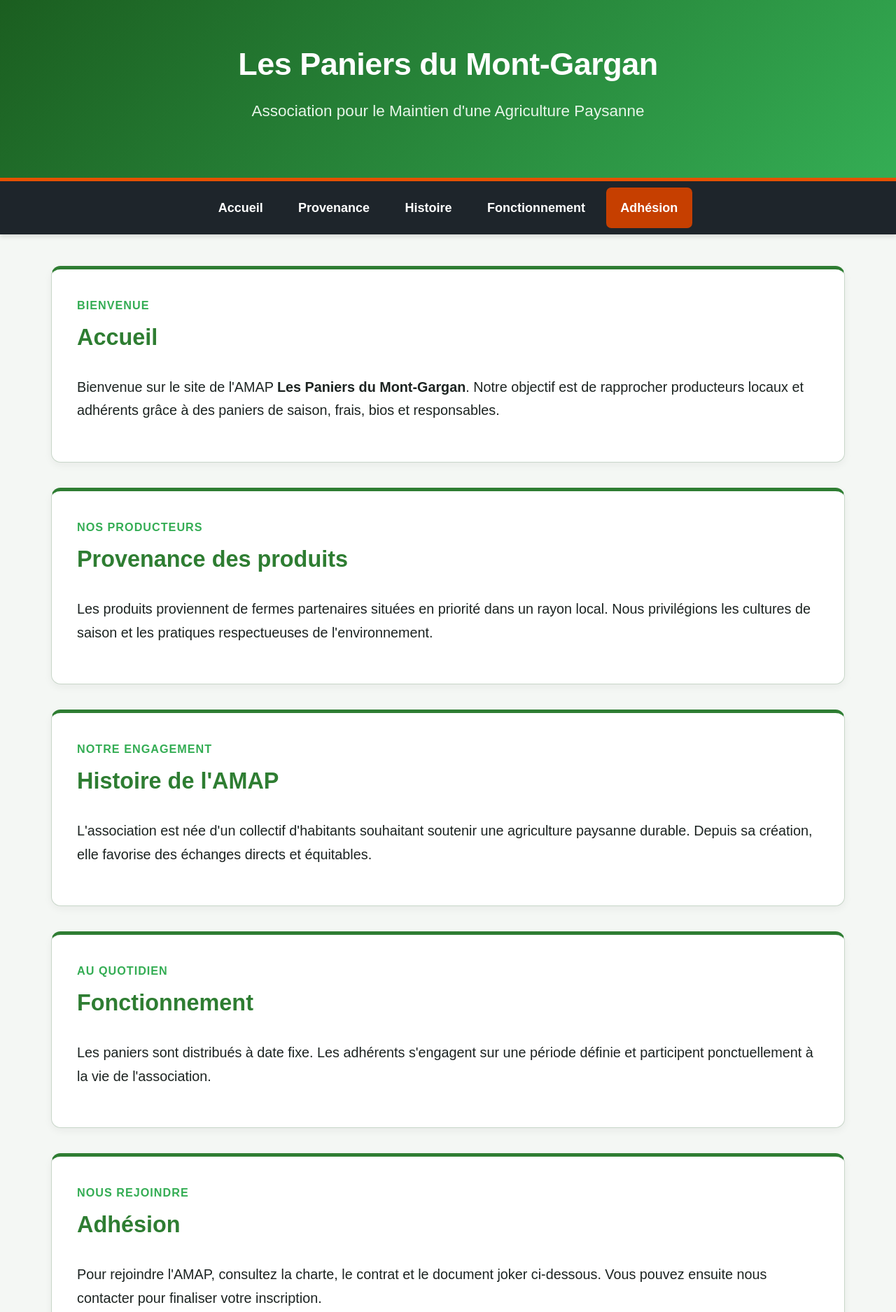
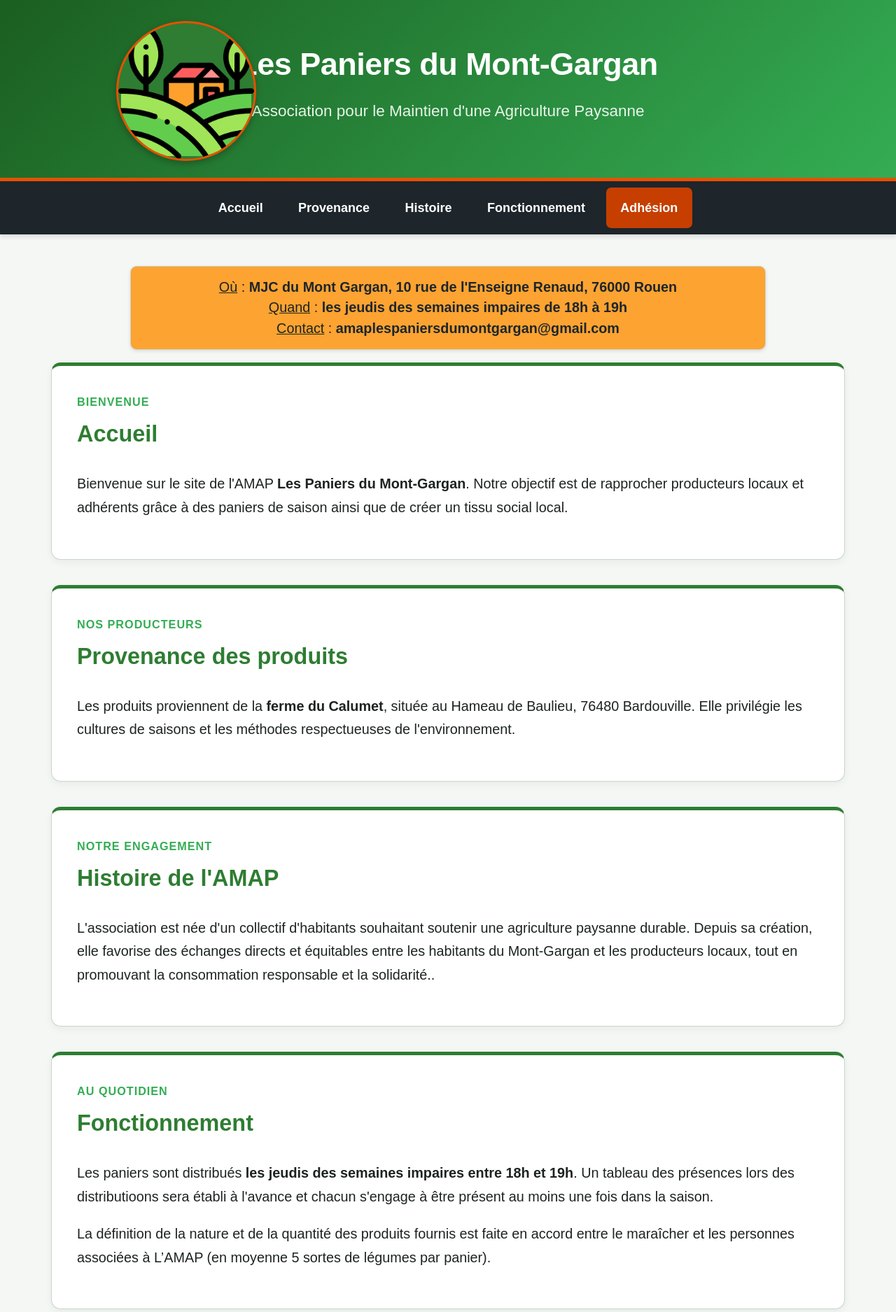
Before and after one commit to Gaspard-coder/AMAP, a website: page public/index.html in a window 1280 px wide. Shown: the top 1875 px of the page at 70% size. Drawn offline with Linux system fonts and the light colour scheme.

Commit message:
precision des infos de contact

```diff
--- a/public/index.html
+++ b/public/index.html
@@ -9,11 +9,15 @@
     />
     <title>Les Paniers du Mont-Gargan - AMAP</title>
     <link rel="stylesheet" href="styles.css" />
+    <link rel="icon" type="image/png" href="field.png" />
   </head>
   <body>
     <a class="skip-link" href="#contenu-principal">Aller au contenu principal</a>
 
     <header class="site-header" role="banner">
+      <a href="#accueil" class="site-logo-link">
+        <img src="field.png" alt="Logo de l'AMAP : un champ" class="site-logo" />
+      </a>
       <h1>Les Paniers du Mont-Gargan</h1>
       <p>Association pour le Maintien d'une Agriculture Paysanne</p>
     </header>
@@ -29,12 +33,18 @@
     </nav>
 
     <main id="contenu-principal" tabindex="-1">
+        <div class="contact-info">
+          <p> <u> Où</u> : <strong> MJC du Mont Gargan, 10 rue de l'Enseigne Renaud, 76000 Rouen </strong> </p>
+          <p> <u> Quand</u> :<strong> les jeudis des semaines impaires de 18h à 19h </strong> </p>
+          <p> <u> Contact</u> : <strong> amaplespaniersdumontgargan@gmail.com </strong></p>
+
+        </div>
       <section id="accueil" aria-labelledby="titre-accueil">
         <span class="section-tag">Bienvenue</span>
         <h2 id="titre-accueil">Accueil</h2>
         <p>
           Bienvenue sur le site de l'AMAP <strong>Les Paniers du Mont-Gargan</strong>. Notre objectif est de rapprocher
-          producteurs locaux et adhérents grâce à des paniers de saison, frais, bios et responsables.
+          producteurs locaux et adhérents grâce à des paniers de saison ainsi que de créer un tissu social local.
         </p>
       </section>
 
@@ -42,8 +52,7 @@
         <span class="section-tag">Nos Producteurs</span>
         <h2 id="titre-provenance">Provenance des produits</h2>
         <p>
-          Les produits proviennent de fermes partenaires situées en priorité dans un rayon local. Nous
-          privilégions les cultures de saison et les pratiques respectueuses de l'environnement.
+          Les produits proviennent de la <strong>ferme du Calumet</strong>, située au Hameau de Baulieu, 76480 Bardouville. Elle privilégie les cultures de saisons et les méthodes respectueuses de l'environnement.
         </p>
       </section>
 
@@ -52,7 +61,7 @@
         <h2 id="titre-histoire">Histoire de l'AMAP</h2>
         <p>
           L'association est née d'un collectif d'habitants souhaitant soutenir une agriculture paysanne
-          durable. Depuis sa création, elle favorise des échanges directs et équitables.
+          durable. Depuis sa création, elle favorise des échanges directs et équitables entre les habitants du Mont-Gargan et les producteurs locaux, tout en promouvant la consommation responsable et la solidarité..
         </p>
       </section>
 
@@ -60,8 +69,12 @@
         <span class="section-tag">Au Quotidien</span>
         <h2 id="titre-fonctionnement">Fonctionnement</h2>
         <p>
-          Les paniers sont distribués à date fixe. Les adhérents s'engagent sur une période définie et
-          participent ponctuellement à la vie de l'association.
+          Les paniers sont distribués <strong>les jeudis des semaines impaires entre 18h et 19h</strong>. Un tableau des présences lors des distributioons sera établi à l'avance et chacun s'engage à être présent
+          au moins une fois dans la saison.
+        </p>
+        <p>
+            La déﬁnition de la nature et de la quantité des produits fournis est faite en accord entre le maraîcher et les
+            personnes associées à L’AMAP (en moyenne 5 sortes de légumes par panier).
         </p>
       </section>
 
@@ -69,8 +82,7 @@
         <span class="section-tag">Nous Rejoindre</span>
         <h2 id="titre-adhesion">Adhésion</h2>
         <p>
-          Pour rejoindre l'AMAP, consultez la charte, le contrat et le document joker ci-dessous.
-          Vous pouvez ensuite nous contacter pour finaliser votre inscription.
+          Pour rejoindre l'AMAP, merci de ramener signés la charte, le contrat d'adhésion ainsi que l'avenant ci-dessous lors de votre première distribution.
         </p>
         <h3 class="subsection-title">Documents PDF à télécharger</h3>
         <ul class="downloads" aria-label="Liste des documents à télécharger">
@@ -100,7 +112,10 @@
           <a href="mentions-legales.html">Mentions légales et politique de confidentialité</a>
         </p>
         <div class="credits">
-          Design inspiré du modèle <em>FarmFresh</em> conçu par <a href="https://htmlcodex.com" target="_blank" rel="noopener noreferrer">HTML Codex</a> et distribué par <a href="https://themewagon.com" target="_blank" rel="noopener noreferrer">ThemeWagon</a>[cite: 5, 6].
+          Design inspiré du modèle <em>FarmFresh</em> conçu par <a href="https://htmlcodex.com" target="_blank" rel="noopener noreferrer">HTML Codex</a> et distribué par <a href="https://themewagon.com" target="_blank" rel="noopener noreferrer">ThemeWagon</a>.
+          <p>
+              <a href="https://www.flaticon.com/free-icons/field" title="field icons">Field icons created by Magnific - Flaticon</a>
+          </p>
         </div>
       </div>
     </footer>
--- a/public/styles.css
+++ b/public/styles.css
@@ -46,6 +46,68 @@ body {
 
 .skip-link:focus {
   top: 0;
+}
+/* Style du logo */
+.site-logo {
+  max-height: 200px; /* Définit la taille maximale pour qu'il ne soit pas trop grand */
+  width: auto;       /* Conserve les proportions de l'image */
+  position: absolute; /* Permet un positionnement précis par rapport au parent */
+  top: 1.65rem;         /* Espace depuis le haut de l'en-tête */
+  left: 9.2rem;         /* Espace depuis la gauche de l'en-tête */
+  transform: scaleX(-1);
+  /* Effet macaron */
+    border-radius: 50%; /* Cercle parfait */
+    background-color: #2E7D32;
+    //padding: 8px; /* Espace autour du dessin */
+    box-shadow: 0 4px 10px rgba(0, 0, 0, 0.25); /* Ombre douce pour le détacher */
+    border: 3px solid var(--secondary); /* Fine bordure orange rappelant le thème */
+}
+
+/* Modification nécessaire du parent pour le positionnement du logo */
+.site-header {
+  position: relative; /* Indispensable pour que .site-logo soit positionné par rapport à cet en-tête */
+  /* Conservez vos autres propriétés existantes pour .site-header ci-dessous */
+  background-color: var(--primary);
+  background: linear-gradient(135deg, #1b5e20 0%, #34ad54 100%);
+  color: #ffffff;
+  padding: 3rem 1.5rem;
+  text-align: center;
+  border-bottom: 5px solid var(--secondary);
+}
+/* Styles pour l'encart de contact */
+.contact-info {
+  position: relative; /* Changé de absolute à relative pour un flux normal */
+  margin: 1rem auto; /* Centré horizontalement avec une marge au-dessus */
+  width: 80%; /* Ajuster si nécessaire */
+  max-width: 1000px; /* Limite la largeur maximale pour un bon centrage */
+  background-color: rgba(255,143,0, 0.8);
+  padding: 0.75rem;
+  border-radius: 0.5rem;
+  border: 1px solid var(--border);
+  font-size: 0.85rem;
+  line-height: 1.3;
+  text-align: center; /* Centrer le texte à l'intérieur de l'encart */
+  box-shadow: 0 2px 5px rgba(0, 0, 0, 0.1);
+}
+
+.contact-info p {
+  margin: 0.2rem 0;
+}
+
+.contact-info strong {
+  color: var(--dark);
+}
+
+/* Media queries pour la réactivité */
+@media (max-width: 768px) { /* Pour les tablettes et téléphones */
+  .contact-info {
+    /* Les styles de base (margin, width, max-width, text-align) devraient déjà bien fonctionner */
+    padding: 0.6rem;
+    font-size: 0.8rem;
+  }
+  .site-header {
+    padding-bottom: 4rem; /* Réduction de l'espace pour éviter le chevauchement */
+  }
 }
 
 /* En-tête principal */
@@ -125,6 +187,7 @@ main {
   max-width: 65rem;
   margin: 2.5rem auto;
   padding: 0 1rem;
+  scroll-padding-top: 18rem; /* Ajouté pour le centrage des sections par rapport à la nav fixe */
 }
 
 /* Style des cartes de sections */
@@ -136,6 +199,7 @@ section {
   margin-bottom: 2rem;
   padding: 2rem;
   box-shadow: 0 4px 12px rgba(0, 0, 0, 0.05);
+  scroll-margin-top: 18rem; /* Ajouté pour le centrage des sections */
 }
 
 .section-tag {
```
Also changed, not shown: public/mentions-legales.html (+10 -7 lines), public/field.png (added).
